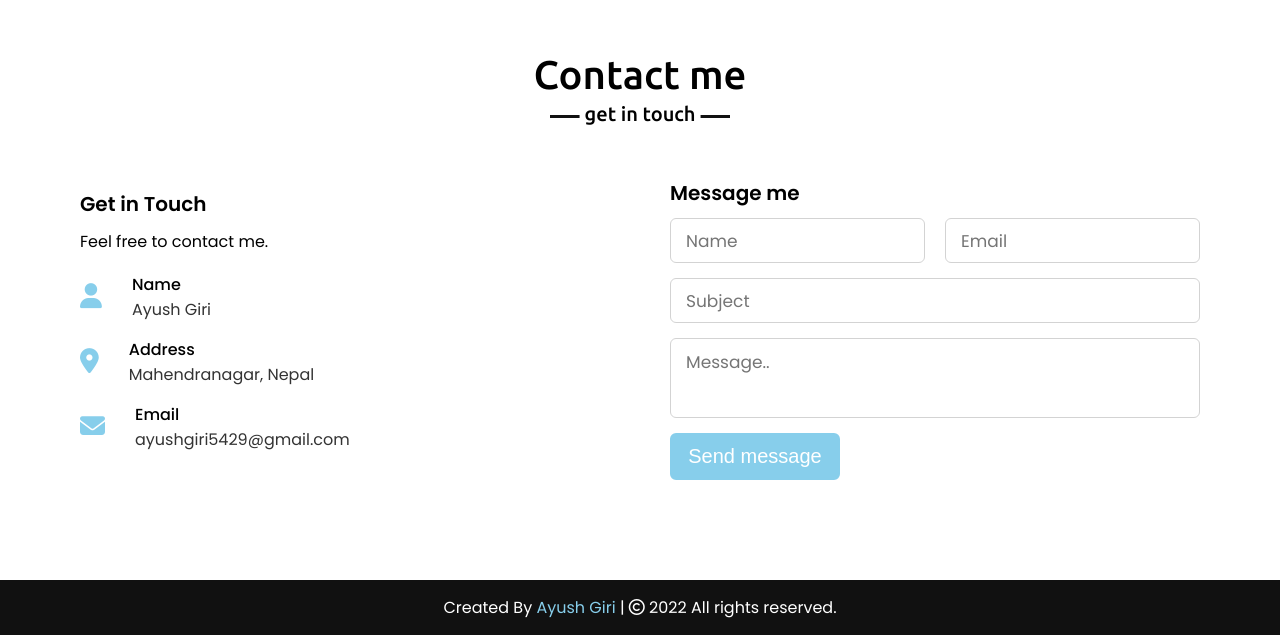
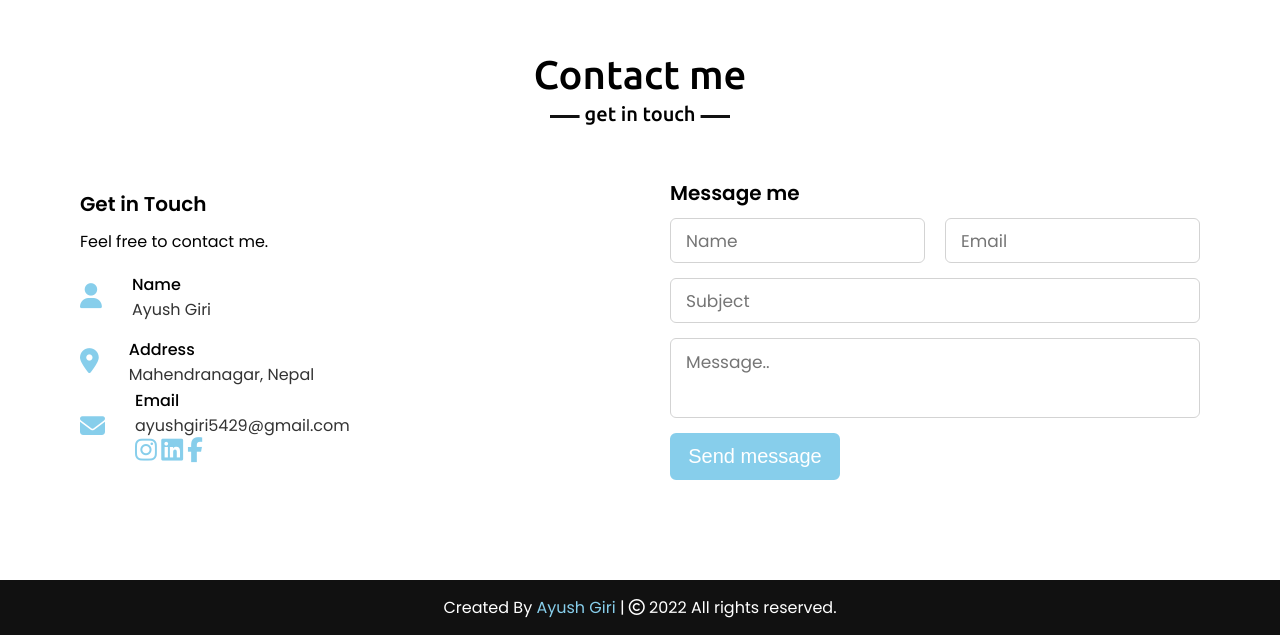
Before and after one commit to ayushgiri5429/Ayush-Website, a plain HTML site: page index.html in a window 1280 px wide. Shown: the part 2816-3451 px from the top of the page. Drawn offline with nearby package versions, Linux system fonts and the light colour scheme.

Commit message:
Update index.html

```diff
--- a/index.html
+++ b/index.html
@@ -213,6 +213,11 @@
                                     Email</div>
                                 <div class="sub-title">
                                     ayushgiri5429@gmail.com</div>
+                                <div>
+                                     <a href="http://instagram.com/ig_ayushgiri/"><i class="fab fa-instagram"></i></a>
+                    <a href="http://linkedin.com/in/ayush-giri-9683aa238/"><i class="fab fa-linkedin"></i></a>
+                    <a href="http://facebook.com/ayush.giri.315428/"><i class="fab fa-facebook-f"></i></a>
+                                </div>
                             </div>
                         </div>
                     </div>
```
